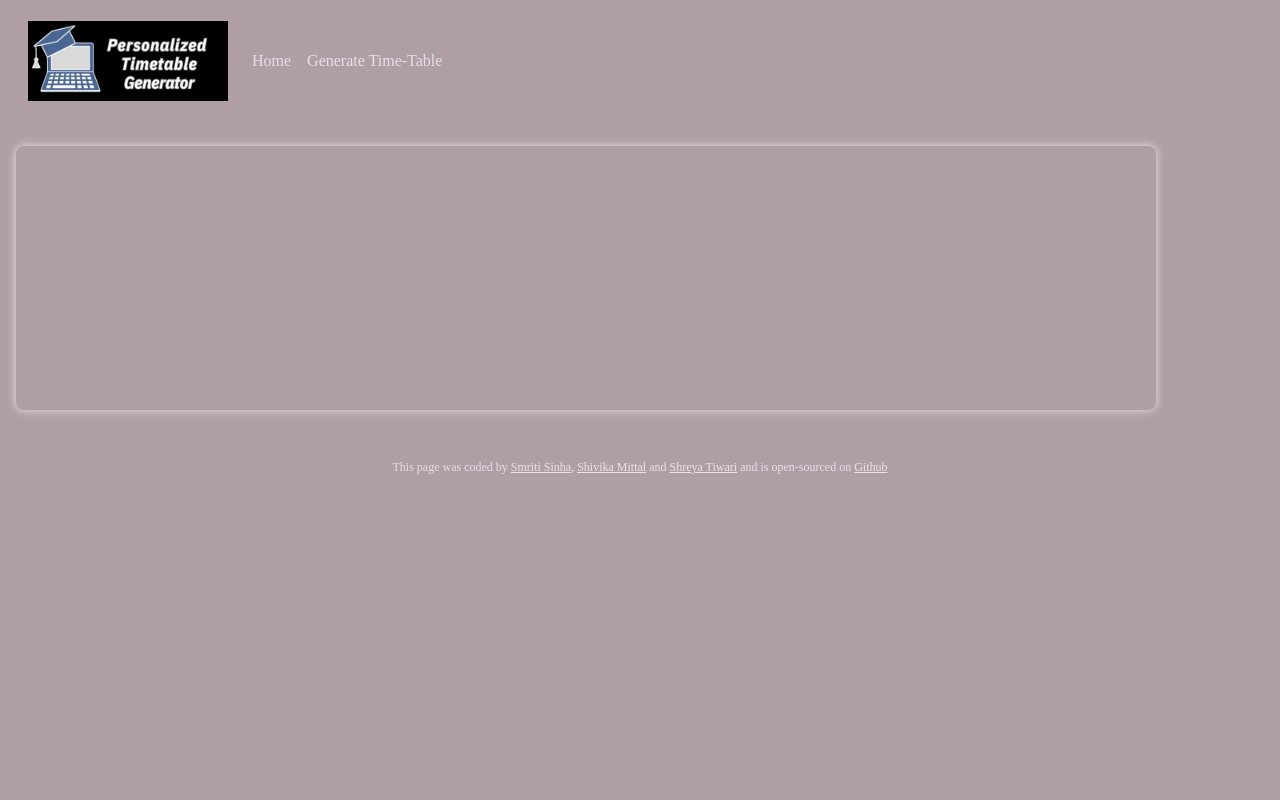
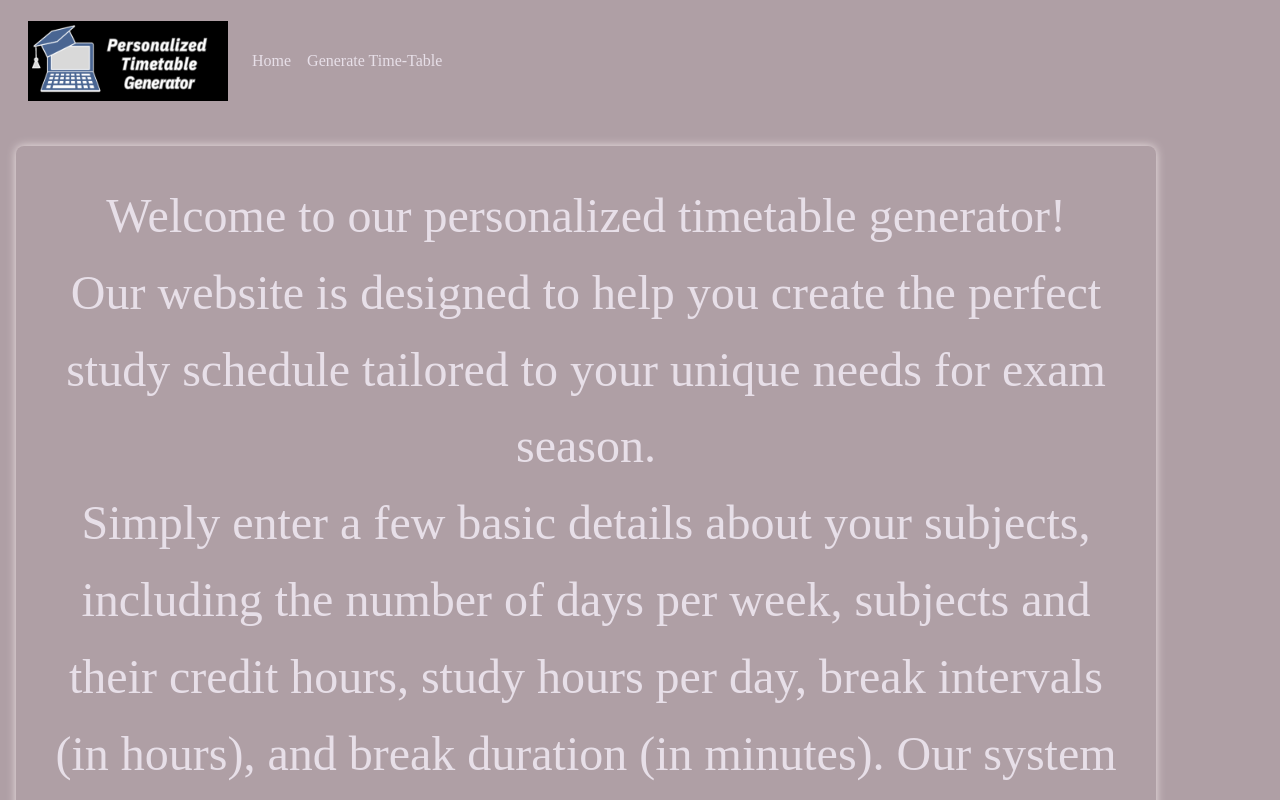
Before and after one commit to smritisinha0801/personalizestudydup, a React (Create React App) app: page / in a window 1280 px wide. Shown: the top 800 px of the page. Built offline with nearby package versions, Linux system fonts and the light colour scheme.

Commit message:
Update App.css

```diff
--- a/src/App.css
+++ b/src/App.css
@@ -34,8 +34,8 @@ body {
 }
 
 .header p {
-  font-size: 1.2rem;
-  color: #af9fa5;
+  font-size: 3rem;
+  color: #e7dfe8;
 }
 
 footer {
@@ -87,7 +87,7 @@ footer {
 .add-subject {
   background-color: #af9fa5;
   color: #e7dfe8;
-  border: 1px solid #af9fa5;
+  border: 2px solid #ede3e4;
   padding: 0.75rem;
   font-size: 1rem;
   cursor: pointer;
```
